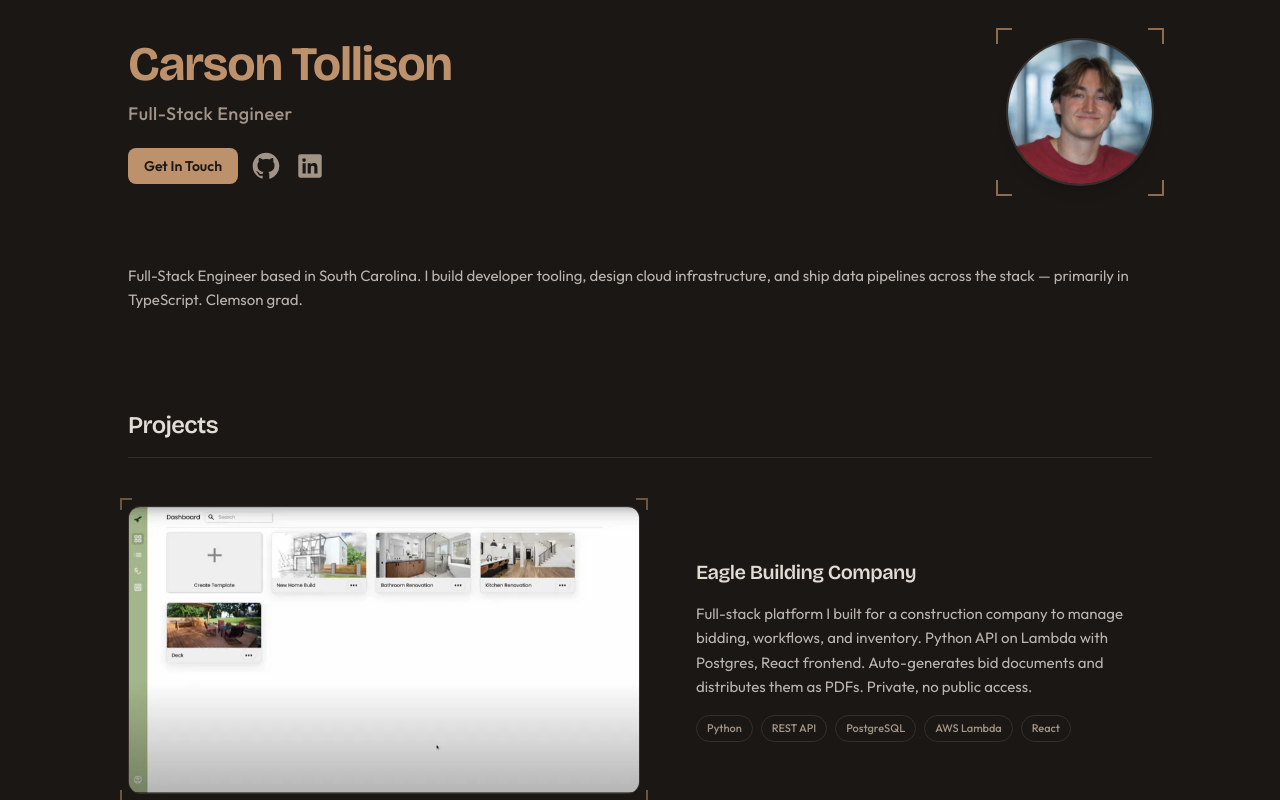
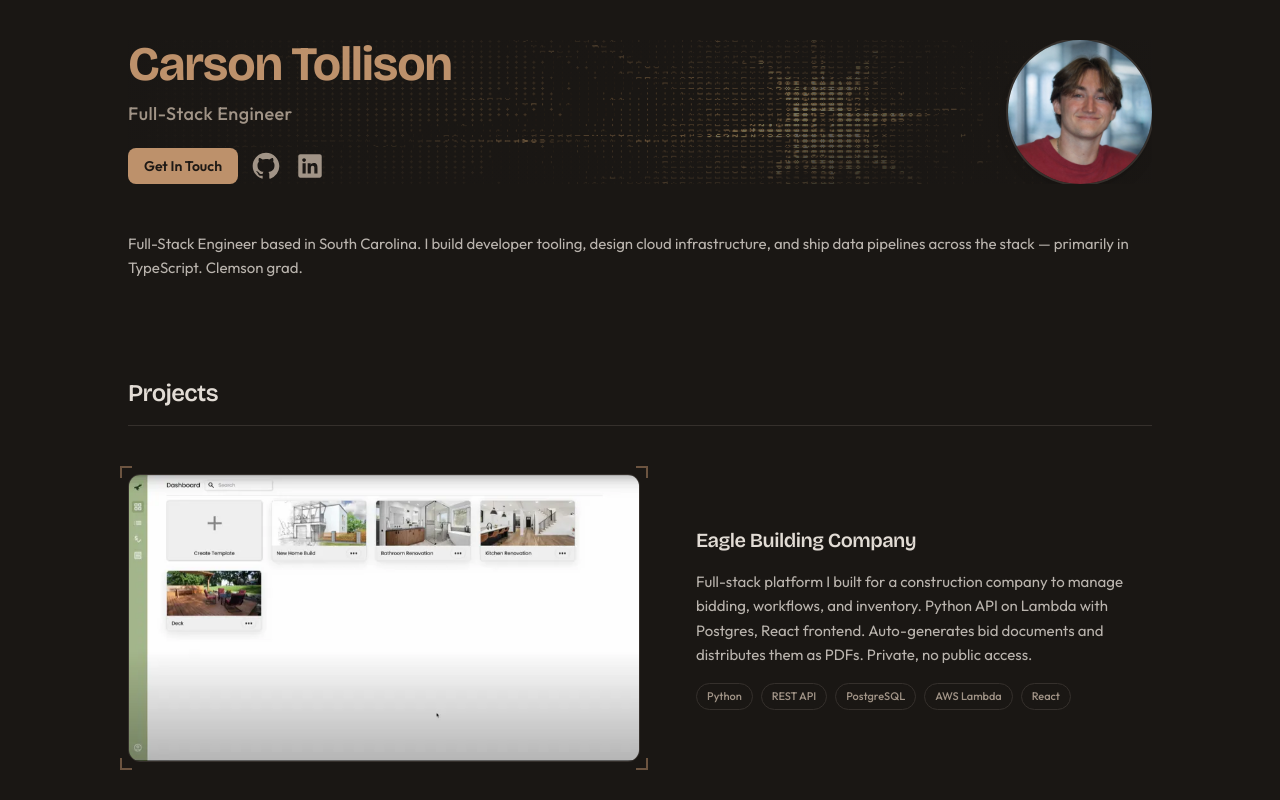
Before and after one commit to c-tollison/carson-dev, a React (Vite) app: page / in a window 1280 px wide. Shown: the top 800 px of the page. Built offline with nearby package versions, Linux system fonts and the light colour scheme.

Commit message:
Cool background

```diff
--- a/src/components/hero.tsx
+++ b/src/components/hero.tsx
@@ -3,8 +3,22 @@ import LinkedIn from './buttons/linkedin';
 
 export default function Hero() {
     return (
-        <div className='pb-8 mb-4 flex flex-col md:flex-row items-center md:items-center md:justify-between gap-6 w-full'>
-            <div className='flex flex-col items-center md:items-start gap-3'>
+        <div className='mb-4 w-full'>
+            <div className='relative flex flex-col md:flex-row items-center md:justify-between gap-6 overflow-hidden'>
+                <div
+                    aria-hidden='true'
+                    className='pointer-events-none absolute inset-0 overflow-hidden'
+                >
+                    <img
+                        src='linked-in-header.png'
+                        alt=''
+                        className='absolute top-1/2 left-1/2 md:left-[70%] max-w-none w-full h-auto md:w-auto md:h-[1400px] -translate-x-1/2 -translate-y-1/2 md:-rotate-90 opacity-40 md:opacity-55 mix-blend-screen'
+                        style={{ filter: 'sepia(0.9) saturate(2) hue-rotate(-8deg) brightness(1.15) contrast(1.1)' }}
+                    />
+                    <div className='absolute inset-0 bg-gradient-to-r from-background via-transparent to-background' />
+                    <div className='absolute inset-0 bg-gradient-to-b from-background/60 via-transparent to-background/60' />
+                </div>
+                <div className='relative z-10 flex flex-col items-center md:items-start gap-3'>
                     <h1 className='font-display text-primary text-4xl md:text-5xl font-bold tracking-tight'>
                         Carson Tollison
                     </h1>
@@ -20,23 +34,7 @@ export default function Hero() {
                         <LinkedIn />
                     </div>
                 </div>
-            <div className='order-first md:order-last relative w-32 h-32 md:w-36 md:h-36 flex-shrink-0'>
-                <span
-                    aria-hidden='true'
-                    className='pointer-events-none absolute -top-3 -left-3 w-4 h-4 border-t-2 border-l-2 border-primary/70'
-                />
-                <span
-                    aria-hidden='true'
-                    className='pointer-events-none absolute -top-3 -right-3 w-4 h-4 border-t-2 border-r-2 border-primary/70'
-                />
-                <span
-                    aria-hidden='true'
-                    className='pointer-events-none absolute -bottom-3 -left-3 w-4 h-4 border-b-2 border-l-2 border-primary/70'
-                />
-                <span
-                    aria-hidden='true'
-                    className='pointer-events-none absolute -bottom-3 -right-3 w-4 h-4 border-b-2 border-r-2 border-primary/70'
-                />
+                <div className='order-first md:order-last relative z-10 w-32 h-32 md:w-36 md:h-36 flex-shrink-0'>
                     <img
                         src='profile-pic.jpeg'
                         alt='Carson'
@@ -44,5 +42,6 @@ export default function Hero() {
                     />
                 </div>
             </div>
+        </div>
     );
 }
```
Also changed, not shown: public/linked-in-header.png (added). Lines whose indentation alone changed are shown as unchanged.
